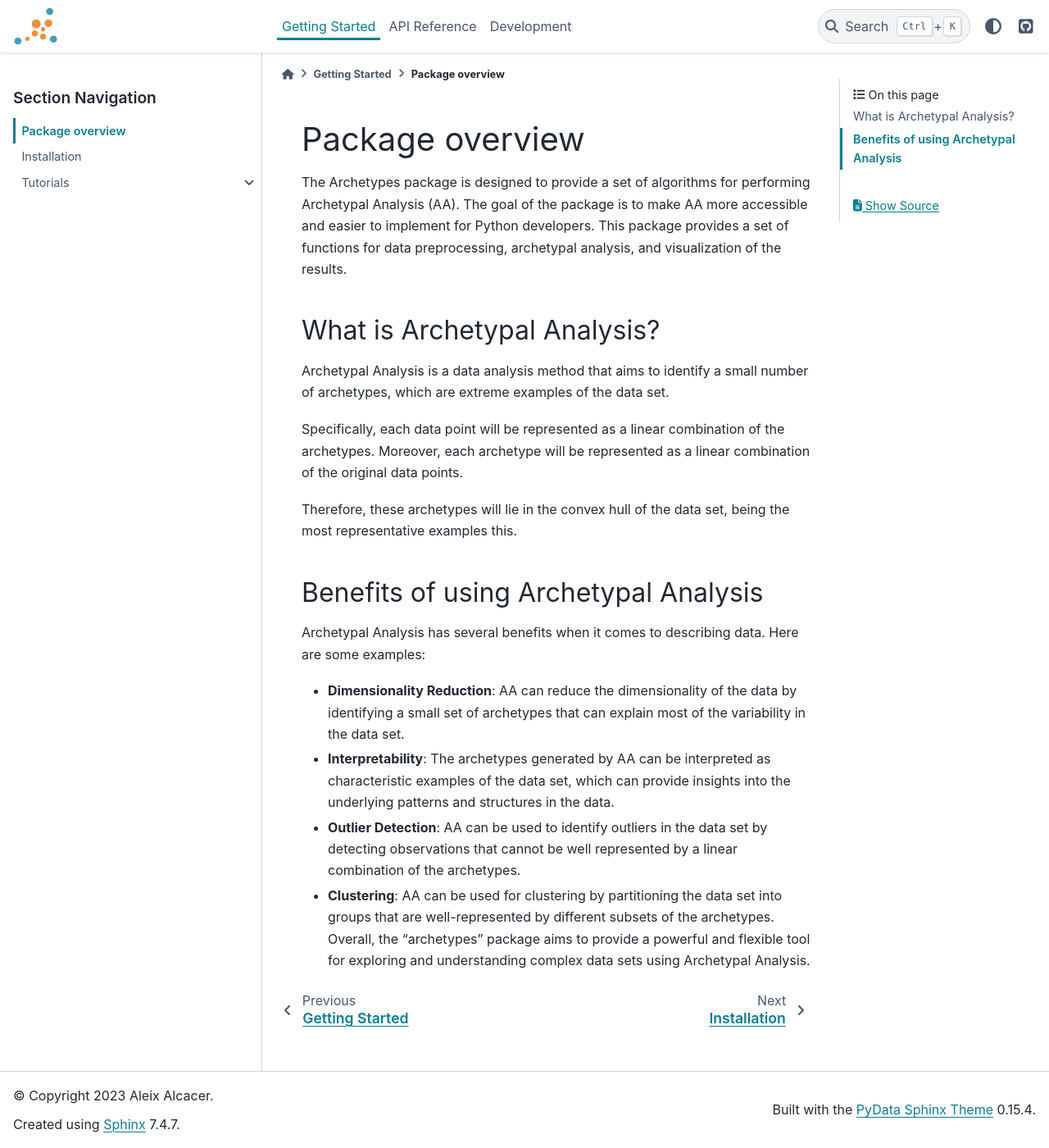
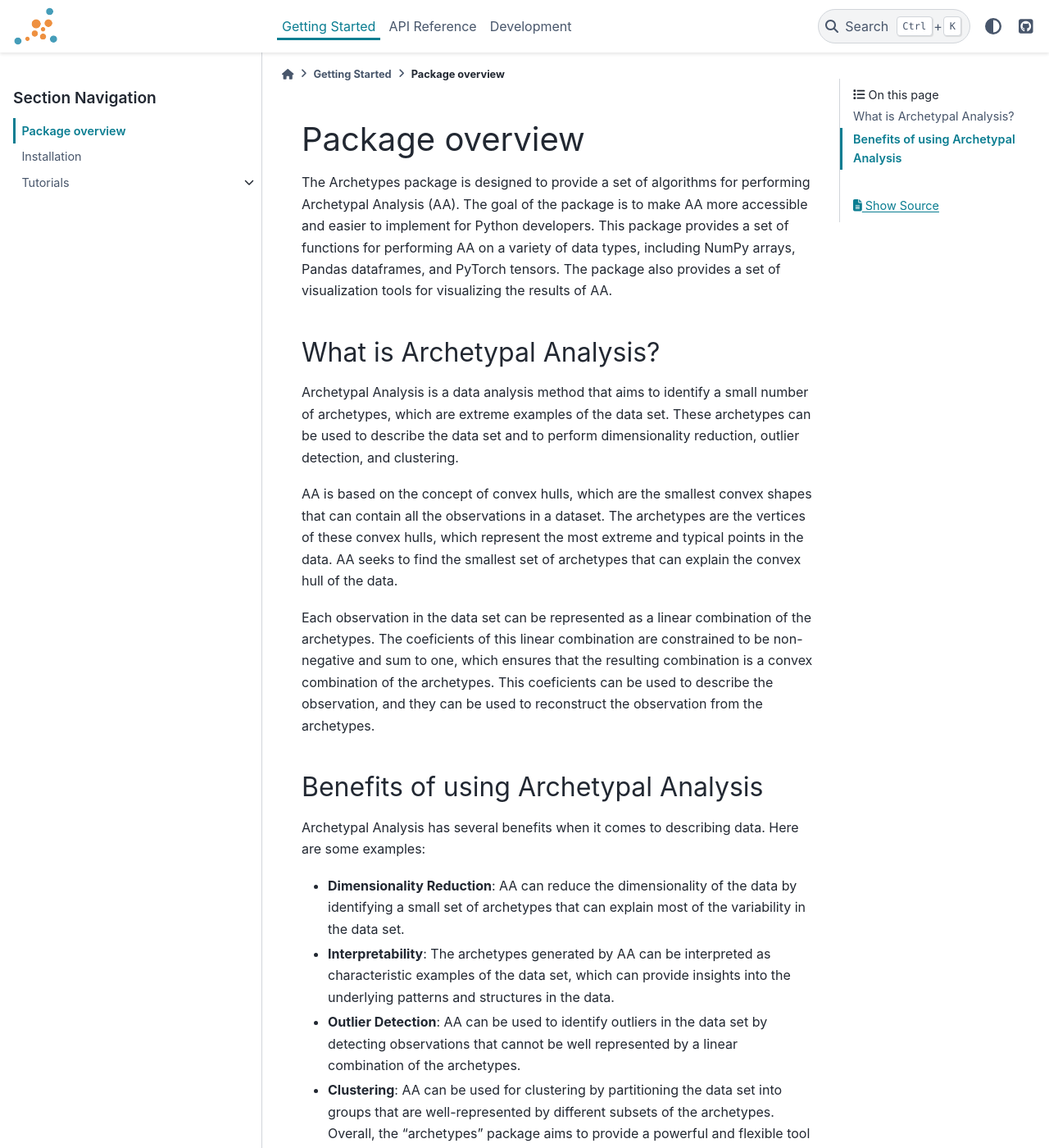
Before and after one commit to aleixalcacer/archetypes, a Sphinx documentation site: the page built from docs/getting_started/overview.md, in a window 1280 px wide and 1400 px high. Shown: the whole window at 82% size. Built offline with Sphinx 7.4.7 and the PyData theme 0.15.4, drawn with Linux system fonts in a browser that asks for light colours.

Commit message:
Improve getting started section

```diff
--- a/docs/getting_started/overview.md
+++ b/docs/getting_started/overview.md
@@ -1,14 +1,14 @@
 # Package overview
 
-The Archetypes package is designed to provide a set of algorithms for performing Archetypal Analysis (AA). The goal of the package is to make AA more accessible and easier to implement for Python developers. This package provides a set of functions for data preprocessing, archetypal analysis, and visualization of the results.
+The Archetypes package is designed to provide a set of algorithms for performing Archetypal Analysis (AA). The goal of the package is to make AA more accessible and easier to implement for Python developers. This package provides a set of functions for performing AA on a variety of data types, including NumPy arrays, Pandas dataframes, and PyTorch tensors. The package also provides a set of visualization tools for visualizing the results of AA.
 
 ## What is Archetypal Analysis?
 
-Archetypal Analysis is a data analysis method that aims to identify a small number of archetypes, which are extreme examples of the data set.
+Archetypal Analysis is a data analysis method that aims to identify a small number of archetypes, which are extreme examples of the data set. These archetypes can be used to describe the data set and to perform dimensionality reduction, outlier detection, and clustering.
 
-Specifically, each data point will be represented as a linear combination of the archetypes. Moreover, each archetype will be represented as a linear combination of the original data points.
+AA is based on the concept of convex hulls, which are the smallest convex shapes that can contain all the observations in a dataset. The archetypes are the vertices of these convex hulls, which represent the most extreme and typical points in the data. AA seeks to find the smallest set of archetypes that can explain the convex hull of the data.
 
-Therefore, these archetypes will lie in the convex hull of the data set, being the most representative examples this.
+Each observation in the data set can be represented as a linear combination of the archetypes. The coeficients of this linear combination are constrained to be non-negative and sum to one, which ensures that the resulting combination is a convex combination of the archetypes. This coeficients can be used to describe the observation, and they can be used to reconstruct the observation from the archetypes.
 
 ## Benefits of using Archetypal Analysis
 
```
Also changed, not shown: docs/getting_started/tutorial.md (+6 -1 lines).
